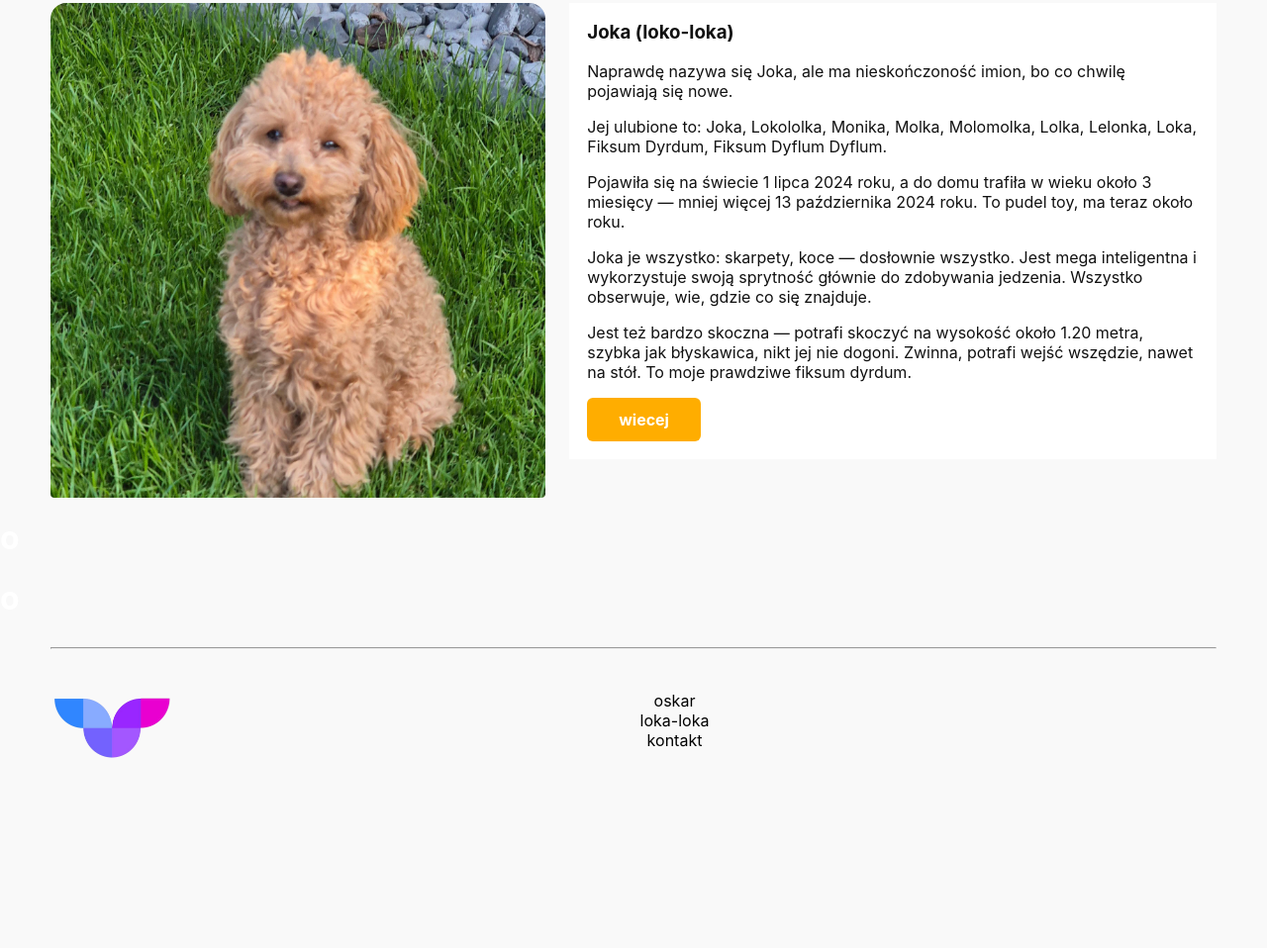
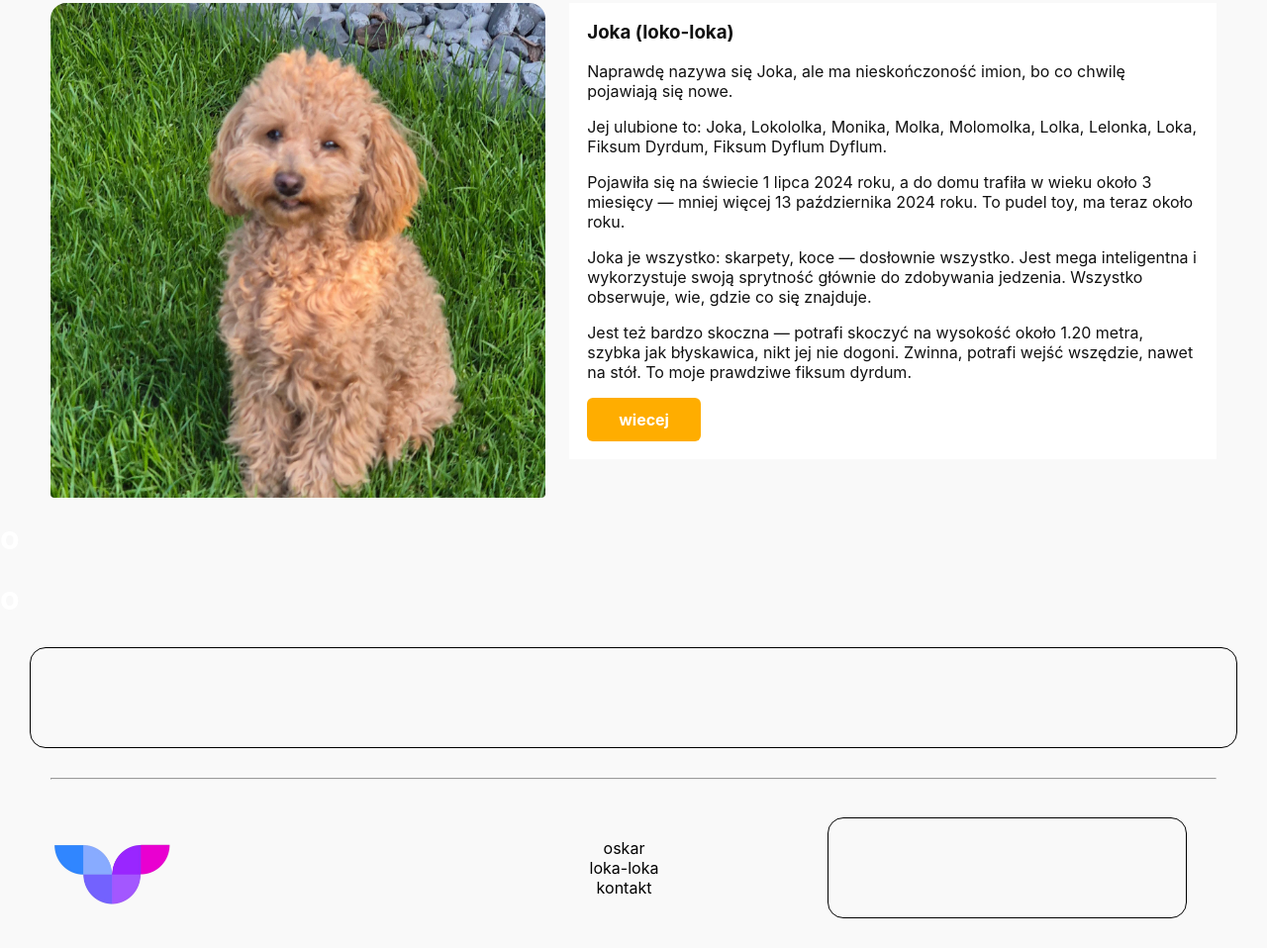
Before and after one commit to oskarmilkowski/vitaliipocjekt1, a plain HTML site: page index.html in a window 1280 px wide. Shown: the part 952-1910 px from the top of the page at 99% size. Before the commit the page ends 1745 px from the top, so only its background shows below. Drawn offline with Linux system fonts and the light colour scheme.

Commit message:
strona zaktualizowana2

```diff
--- a/index.html
+++ b/index.html
@@ -181,6 +181,12 @@ main .container div {
   text-decoration: none;
 }
 
+.elfsight-app-4fe7e8f2-3956-40d8-a971-a70e6276e6fd{
+  border-radius: 16px ;
+  border: 1px solid black ;
+  padding: 50px;
+}
+
   </style>
 </head>
 <body>
```
